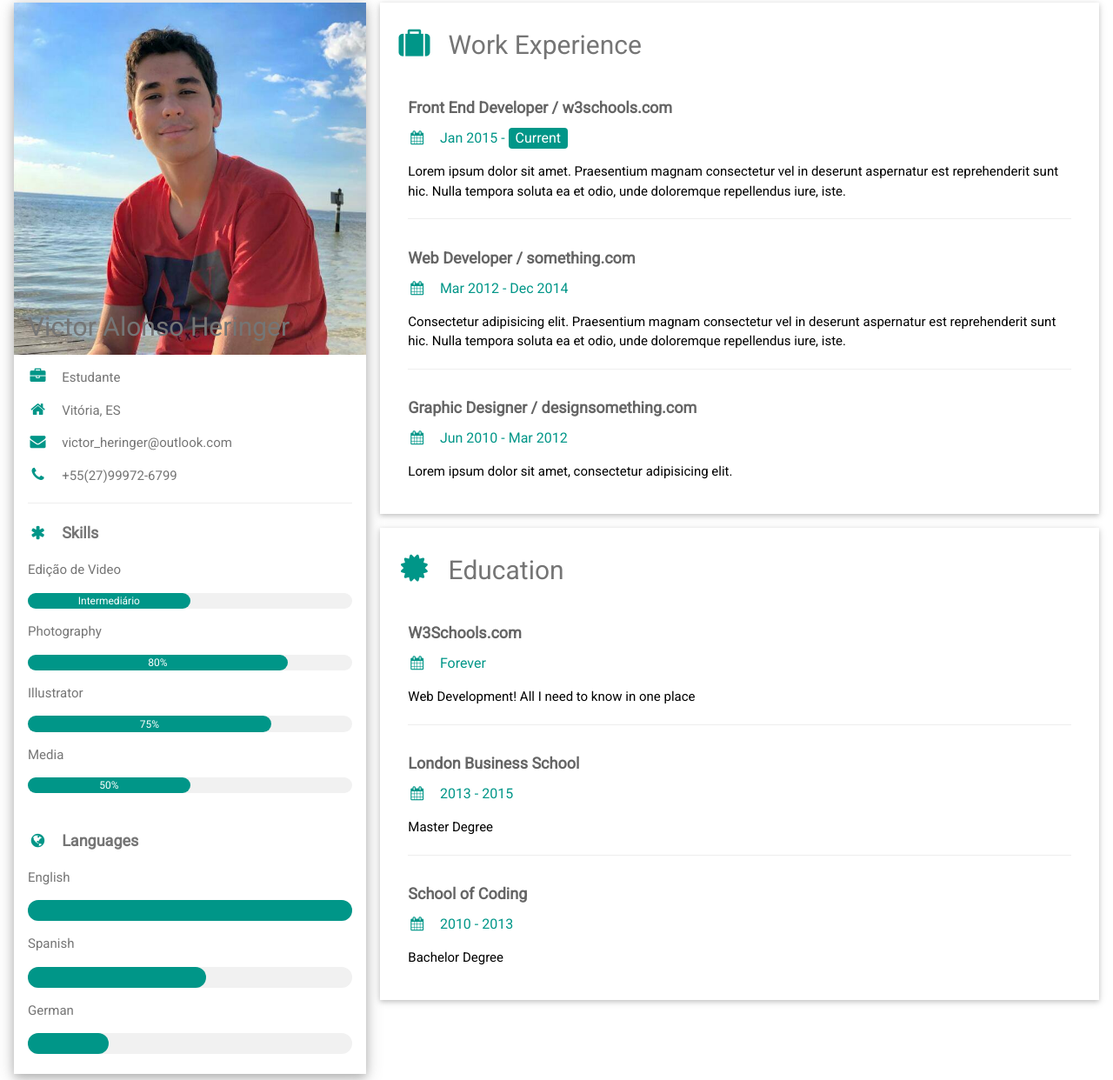
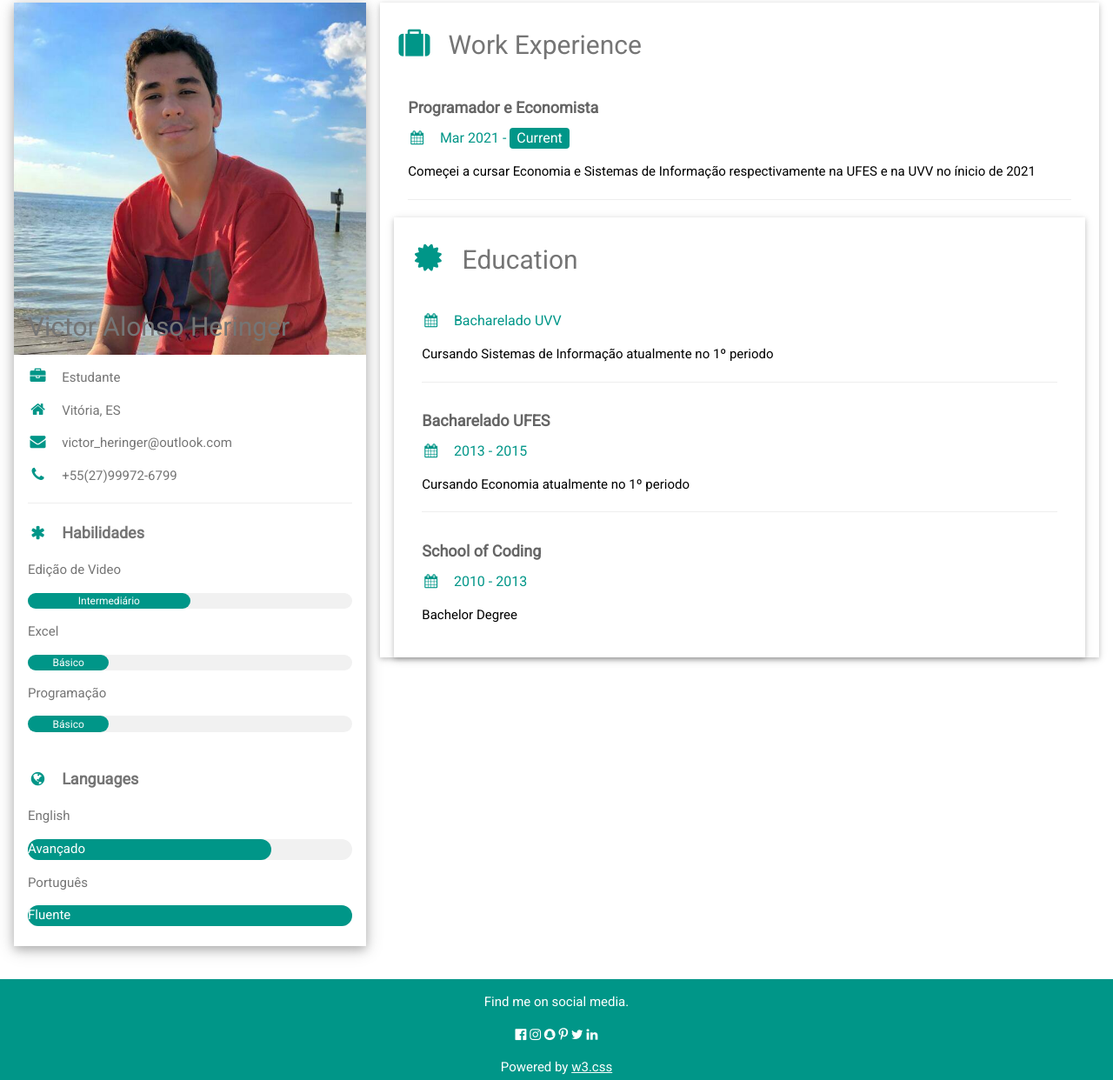
Before and after one commit to Victor-Heringer/Curriculo, a plain HTML site: page index.html in a window 1280 px wide. Shown: the part 13-1255 px from the top of the page at 87% size. Drawn offline with nearby package versions, Linux system fonts and the light colour scheme.

Commit message:
Update index.html

```diff
--- a/index.html
+++ b/index.html
@@ -30,39 +30,30 @@
               <p><i class="fa fa-phone fa-fw w3-margin-right w3-large w3-text-teal"></i>+55(27)99972-6799</p>
               <hr>
 
-              <p class="w3-large"><b><i class="fa fa-asterisk fa-fw w3-margin-right w3-text-teal"></i>Skills</b></p>
+              <p class="w3-large"><b><i class="fa fa-asterisk fa-fw w3-margin-right w3-text-teal"></i>Habilidades</b></p>
               <p>Edição de  Video</p>
               <div class="w3-light-grey w3-round-xlarge w3-small">
                 <div class="w3-container w3-center w3-round-xlarge w3-teal" style="width:50%">Intermediário</div>
               </div>
-              <p>Photography</p>
+              <p>Excel</p>
               <div class="w3-light-grey w3-round-xlarge w3-small">
-                <div class="w3-container w3-center w3-round-xlarge w3-teal" style="width:80%">
-                  <div class="w3-center w3-text-white">80%</div>
+                <div class="w3-container w3-center w3-round-xlarge w3-teal" style="width:25%">
+                  <div class="w3-center w3-text-white">Básico</div>
                 </div>
               </div>
-              <p>Illustrator</p>
+              <p>Programação</p>
               <div class="w3-light-grey w3-round-xlarge w3-small">
-                <div class="w3-container w3-center w3-round-xlarge w3-teal" style="width:75%">75%</div>
-              </div>
-              <p>Media</p>
-              <div class="w3-light-grey w3-round-xlarge w3-small">
-                <div class="w3-container w3-center w3-round-xlarge w3-teal" style="width:50%">50%</div>
-              </div>
+                <div class="w3-container w3-center w3-round-xlarge w3-teal" style="width:25%">Básico</div>
+                </div>
               <br>
-
               <p class="w3-large w3-text-theme"><b><i class="fa fa-globe fa-fw w3-margin-right w3-text-teal"></i>Languages</b></p>
               <p>English</p>
               <div class="w3-light-grey w3-round-xlarge">
-                <div class="w3-round-xlarge w3-teal" style="height:24px;width:100%"></div>
+                <div class="w3-round-xlarge w3-teal" style="height:24px;width:75%">Avançado</div>
               </div>
-              <p>Spanish</p>
+              <p>Português</p>
               <div class="w3-light-grey w3-round-xlarge">
-                <div class="w3-round-xlarge w3-teal" style="height:24px;width:55%"></div>
-              </div>
-              <p>German</p>
-              <div class="w3-light-grey w3-round-xlarge">
-                <div class="w3-round-xlarge w3-teal" style="height:24px;width:25%"></div>
+                <div class="w3-round-xlarge w3-teal" style="height:24px;width:100%">Fluente</div>
               </div>
               <br>
             </div>
@@ -77,13 +68,13 @@
           <div class="w3-container w3-card w3-white w3-margin-bottom">
             <h2 class="w3-text-grey w3-padding-16"><i class="fa fa-suitcase fa-fw w3-margin-right w3-xxlarge w3-text-teal"></i>Work Experience</h2>
             <div class="w3-container">
-              <h5 class="w3-opacity"><b>Front End Developer / w3schools.com</b></h5>
-              <h6 class="w3-text-teal"><i class="fa fa-calendar fa-fw w3-margin-right"></i>Jan 2015 - <span class="w3-tag w3-teal w3-round">Current</span></h6>
-              <p>Lorem ipsum dolor sit amet. Praesentium magnam consectetur vel in deserunt aspernatur est reprehenderit sunt hic. Nulla tempora soluta ea et odio, unde doloremque repellendus iure, iste.</p>
+              <h5 class="w3-opacity"><b>Programador e Economista</b></h5>
+              <h6 class="w3-text-teal"><i class="fa fa-calendar fa-fw w3-margin-right"></i>Mar 2021 - <span class="w3-tag w3-teal w3-round">Current</span></h6>
+              <p>Começei a cursar Economia e Sistemas de Informação respectivamente na UFES e na UVV no ínicio de 2021</p>
               <hr>
             </div>
-            <div class="w3-container">
-              <h5 class="w3-opacity"><b>Web Developer / something.com</b></h5>
+            <!-- <div class="w3-container">
+              <h5 class="w3-opacity"><b>Formações</b></h5>
               <h6 class="w3-text-teal"><i class="fa fa-calendar fa-fw w3-margin-right"></i>Mar 2012 - Dec 2014</h6>
               <p>Consectetur adipisicing elit. Praesentium magnam consectetur vel in deserunt aspernatur est reprehenderit sunt hic. Nulla tempora soluta ea et odio, unde doloremque repellendus iure, iste.</p>
               <hr>
@@ -93,20 +84,20 @@
               <h6 class="w3-text-teal"><i class="fa fa-calendar fa-fw w3-margin-right"></i>Jun 2010 - Mar 2012</h6>
               <p>Lorem ipsum dolor sit amet, consectetur adipisicing elit. </p><br>
             </div>
-          </div>
+          </div> -->
 
           <div class="w3-container w3-card w3-white">
             <h2 class="w3-text-grey w3-padding-16"><i class="fa fa-certificate fa-fw w3-margin-right w3-xxlarge w3-text-teal"></i>Education</h2>
             <div class="w3-container">
-              <h5 class="w3-opacity"><b>W3Schools.com</b></h5>
-              <h6 class="w3-text-teal"><i class="fa fa-calendar fa-fw w3-margin-right"></i>Forever</h6>
-              <p>Web Development! All I need to know in one place</p>
+              <h5 class="w3-opacity"><b></b></h5>
+              <h6 class="w3-text-teal"><i class="fa fa-calendar fa-fw w3-margin-right"></i>Bacharelado UVV</h6>
+              <p>Cursando Sistemas de Informação atualmente no 1º periodo</p>
               <hr>
             </div>
             <div class="w3-container">
-              <h5 class="w3-opacity"><b>London Business School</b></h5>
+              <h5 class="w3-opacity"><b>Bacharelado UFES</b></h5>
               <h6 class="w3-text-teal"><i class="fa fa-calendar fa-fw w3-margin-right"></i>2013 - 2015</h6>
-              <p>Master Degree</p>
+              <p>Cursando Economia atualmente no 1º periodo</p>
               <hr>
             </div>
             <div class="w3-container">
```
